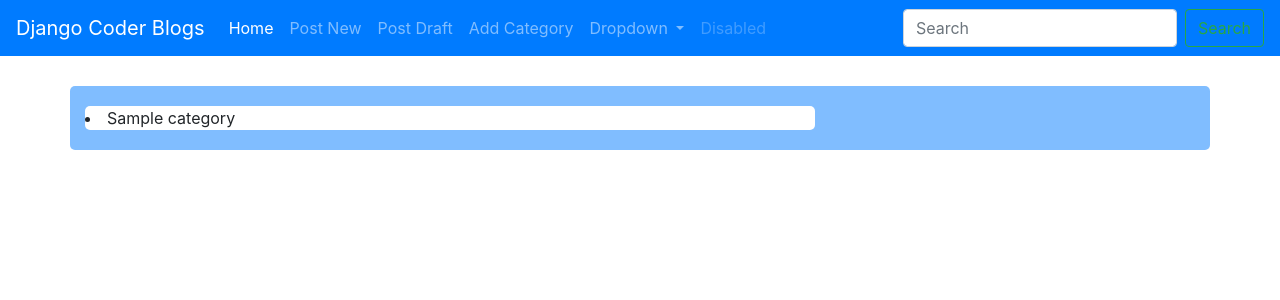
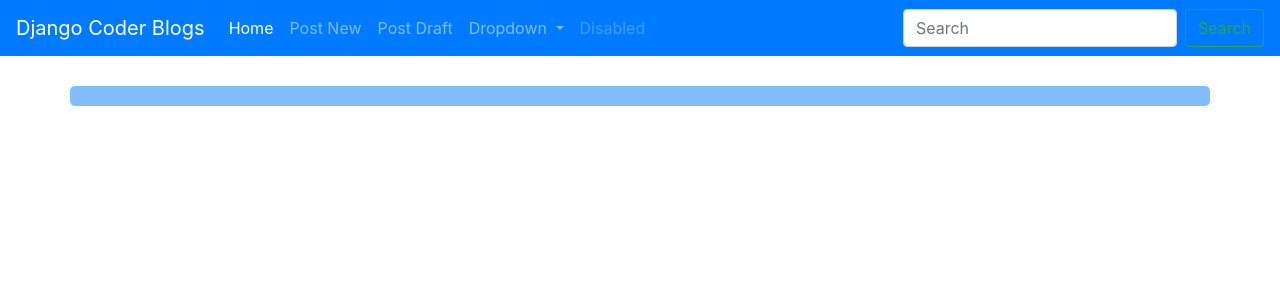
Before and after one commit to Mike-Dai/djangocoder, a Django app: page / in a window 1280 px wide. Shown: the top 300 px of the page. Run offline with Django 3.2, Linux system fonts and the light colour scheme; a user stored in the database is signed in; tables that the repository leaves empty hold one stand-in row (values such as "Sample post"); some libraries are stand-ins or nearby versions.

Commit message:
revert to fb560c2fef12294a02c363b70cd54b3d56830157

```diff
--- a/blog/admin.py
+++ b/blog/admin.py
@@ -1,6 +1,5 @@
 from django.contrib import admin
-from .models import Post, Comment, Category
+from .models import Post, Comment
 
 admin.site.register(Post)
 admin.site.register(Comment)
-admin.site.register(Category)
--- a/blog/models.py
+++ b/blog/models.py
@@ -7,7 +7,6 @@ class Post(models.Model):
 	text = models.TextField()
 	created_date = models.DateTimeField(default=timezone.now)
 	published_date = models.DateTimeField(blank=True, null=True)
-	views = models.IntegerField(default=0)
 
 	def publish(self):
 		self.published_date = timezone.now()
@@ -29,9 +28,3 @@ class Comment(models.Model):
 
     def __str__(self):
         return self.text
-
-class Category(models.Model):
-	name = models.CharField(max_length=200)
-
-	def __str__(self):
-		return self.name
--- a/blog/templates/blog/base.html
+++ b/blog/templates/blog/base.html
@@ -25,9 +25,6 @@
 				      </li>
 				       <li class="nav-item">
 				        <a class="nav-link" href="{% url 'post_draft_list' %}">Post Draft</a>
-				      </li>
-				      <li class="nav-item">
-				        <a class="nav-link" href="{% url 'add_category' %}">Add Category</a>
 				      </li>
 			        {% else %}
 			      		<li class="nav-item">
--- a/blog/templates/blog/post_detail.html
+++ b/blog/templates/blog/post_detail.html
@@ -7,7 +7,6 @@
 			{% else %}
 				<a href="{% url 'post_publish' pk=post.pk %}">Publish</a>
 			{% endif %}
-			<span> views: {{ post.views }}</span>
 			<h1>{{ post.title }}</h1>
 			<p>{{ post.text|linebreaksbr }}</p>
 			{% if user.is_authenticated %}
--- a/blog/templates/blog/post_list.html
+++ b/blog/templates/blog/post_list.html
@@ -3,13 +3,6 @@
 <div class="container">
 	<div class="row">
 		<div class="col-lg-8">
-			<div class="media">
-				<div class="category-list">
-					{% for category in categories %}
-					<li>{{ category.name }}</li>
-					{% endfor %}
-				</div>
-			</div>
 			<div class="summary-list">
 				{% for post in posts %}
 				<div class="media mb-1 mb-sm-2 p-2 p-lg-3">
@@ -21,7 +14,6 @@
 										{{ post.published_date }}
 									</span>
 									<span> comments: {{ post.comments.count }}</span>
-									<span> views: {{ post.views }}</span>
 								</div>
 								<h2 class="mt-0 font-weight-bold text-info f-17">
 									<a href="{% url 'post_detail' pk=post.pk %}">{{ post.title }}</a>
--- a/blog/urls.py
+++ b/blog/urls.py
@@ -12,5 +12,4 @@ urlpatterns = [
 	url(r'^post/(?P<pk>[0-9]+)/add_comment/$', views.add_comment, name='add_comment'),
 	url(r'^comment/(?P<pk>[0-9]+)/approve/$', views.approve_comment, name='approve_comment'),
 	url(r'^comment/(?P<pk>[0-9]+)/remove/$', views.remove_comment, name='remove_comment'),
-	url(r'^category/add/$', views.add_category, name='add_category'),
 ]
--- a/blog/views.py
+++ b/blog/views.py
@@ -1,29 +1,18 @@
 from django.shortcuts import render, get_object_or_404, redirect
 from django.utils import timezone
-from .models import Post, Comment, Category
-from .forms import PostForm, CommentForm, CategoryForm
+from .models import Post, Comment
+from .forms import PostForm, CommentForm
 from django.contrib.auth.decorators import login_required
 
 
 def post_list(request):
     posts = Post.objects.filter(published_date__lte=timezone.now()).order_by('published_date')
-    categories = Category.objects.all()
-    return render(request, 'blog/post_list.html', {'posts': posts,'categories':categories})
+    return render(request, 'blog/post_list.html', {'posts': posts})
 
 def post_detail(request, pk):
 	post = get_object_or_404(Post, pk=pk)
-	"""
-	views = request.session.get('views')
-	if not views:
-		views = 1
-	else:
-		views = views + 1
-	"""
-	views = post.views
-	views = views + 1
-	post.views = views
-	post.save()
-	return render(request, 'blog/post_detail.html', {'post':post,'views':views})
+	#comments = Comment.objects.filter(pk=pk)
+	return render(request, 'blog/post_detail.html', {'post':post})
 
 @login_required
 def post_new(request):
@@ -100,14 +89,3 @@ def remove_comment(request,pk):
 	post = comment.post
 	comment.delete()
 	return redirect('post_detail',pk=post.pk)
-
-def add_category(request):
-	if request.method == "POST":
-		form = CategoryForm(request.POST)
-		if form.is_valid():
-			category = form.save(commit=False)
-			category.save()
-			return redirect('post_list')
-	else:
-		form = CategoryForm()
-	return render(request, 'blog/add_category.html', {'form':form})
```
Also changed, not shown: blog/forms.py (+1 -6 lines), blog/templates/blog/add_category.html (deleted, +0 -10 lines), blog/templates/blog/category.html (deleted, +0 -30 lines), blog/migrations/0004_category.py (deleted), blog/migrations/0005_post_views.py (deleted).
